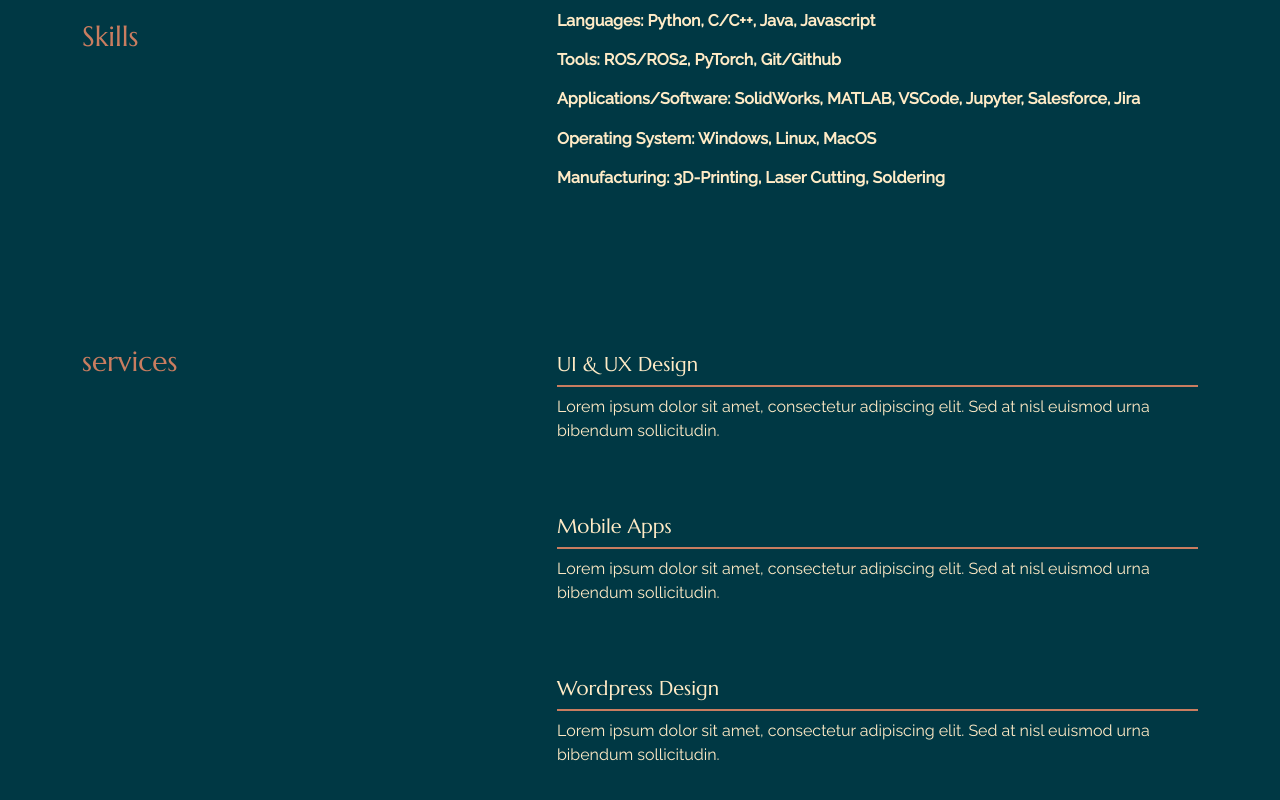
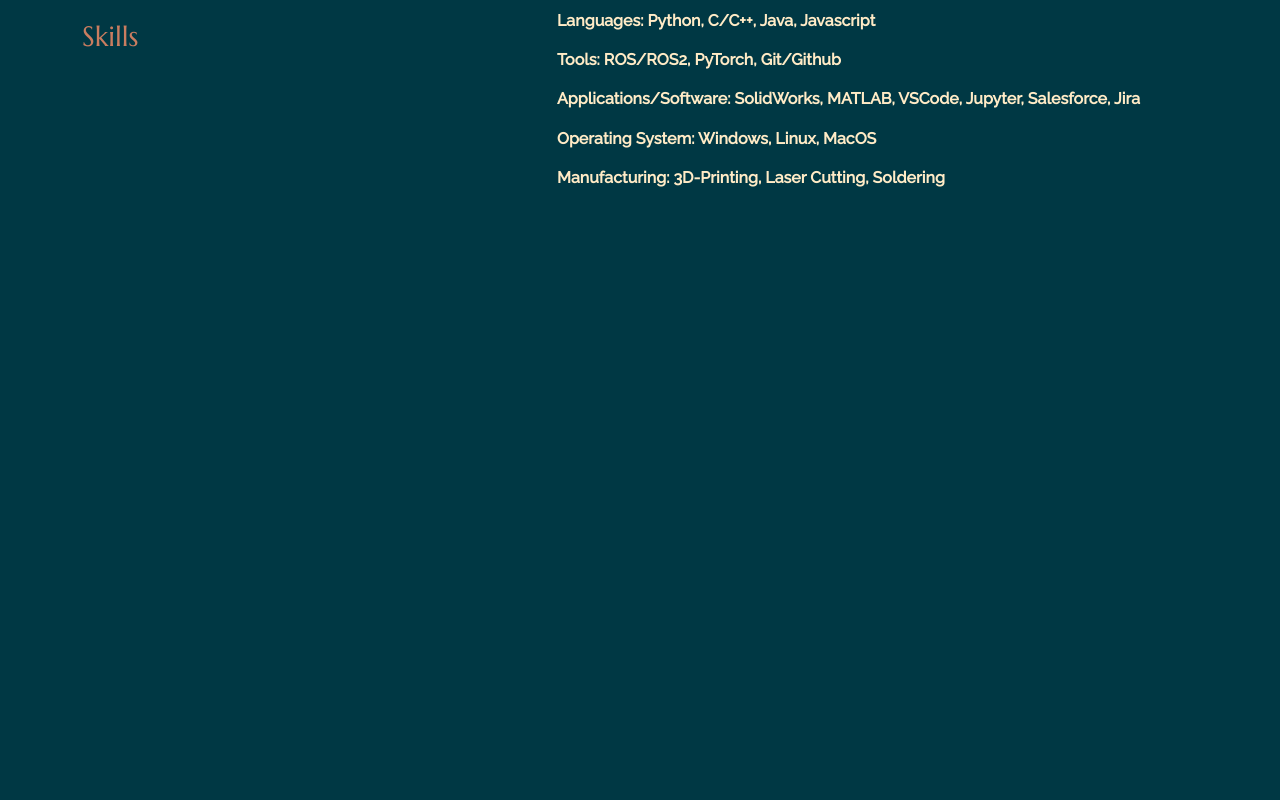
Before and after one commit to athapliya/PortfolioWebsite, a React (Create React App) app: page /about in a window 1280 px wide. Shown: the part 716-1516 px from the top of the page. After the commit the page ends 1150 px from the top, so only its background shows below. Built offline with nearby package versions, Linux system fonts and the light colour scheme.

Commit message:
added services

```diff
--- a/src/pages/about/index.js
+++ b/src/pages/about/index.js
@@ -80,7 +80,7 @@ export const About = () => {
           </Col>
         </Row>
         <Row className="sec_sp">
-          <Col lang="5">
+          {/* <Col lang="5">
             <h3 className="color_sec py-4">services</h3>
           </Col>
           <Col lg="7">
@@ -92,7 +92,7 @@ export const About = () => {
                 </div>
               );
             })}
-          </Col>
+          </Col> */}
         </Row>
       </Container>
     </HelmetProvider>
--- a/src/pages/home/index.js
+++ b/src/pages/home/index.js
@@ -17,7 +17,7 @@ export const Home = () => {
         <div className="intro_sec d-block d-lg-flex align-items-center ">
           <div
             className="h_bg-image order-1 order-lg-2 h-100 "
-            style={{ backgroundImage: `url(${introdata.your_img_url})` }}
+            style={{ backgroundImage: `url(${introdata.your_img_url})`}}
           ></div>
           <div className="text order-2 order-lg-1 h-100 d-lg-flex justify-content-center">
             <div className="align-self-center ">
```
